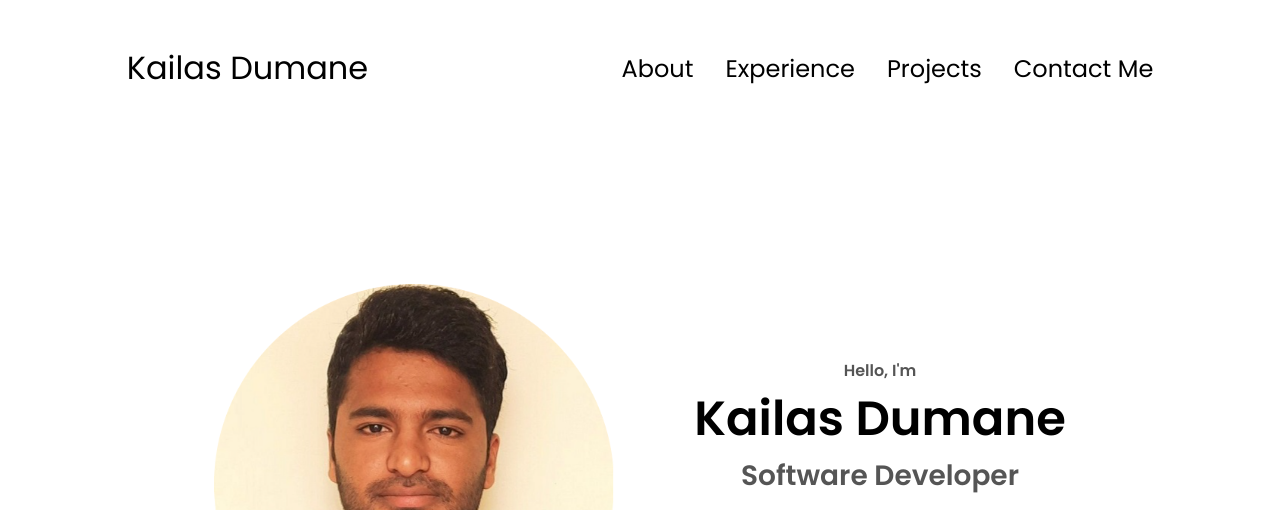
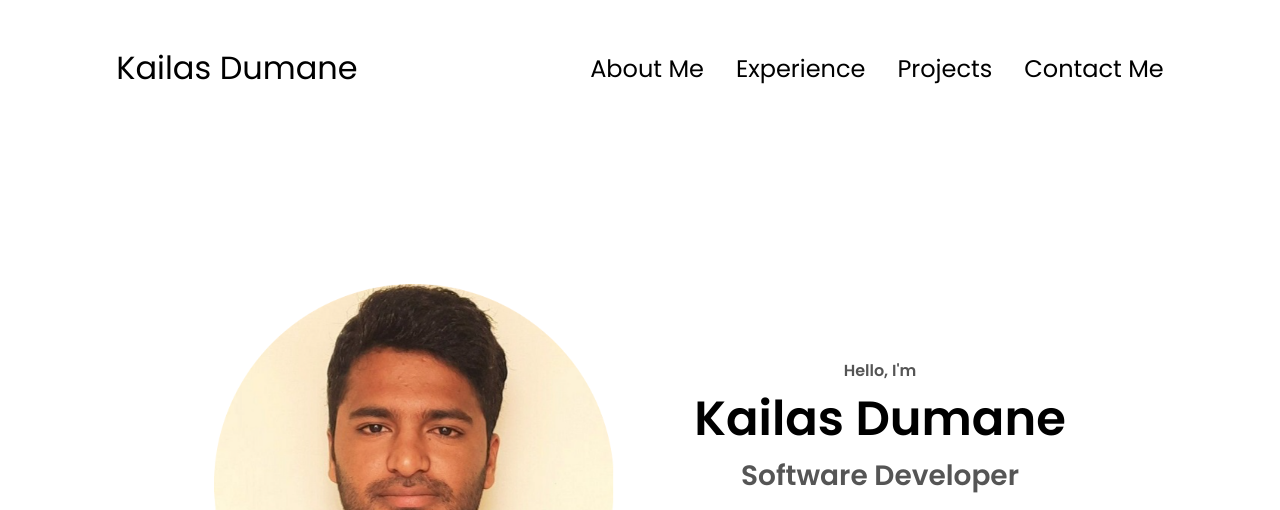
Before and after one commit to kailasdumane/Personal-Portfolio, a plain HTML site: page index.html in a window 1280 px wide. Shown: the top 510 px of the page. Drawn offline with Linux system fonts and the light colour scheme.

Commit message:
Contact changes in index.html

```diff
--- a/index.html
+++ b/index.html
@@ -13,7 +13,7 @@
       <div class="logo">Kailas Dumane</div>
       <div>
         <ul class="nav-links">
-          <li><a href="#about">About</a></li>
+          <li><a href="#about">About Me</a></li>
           <li><a href="#experience">Experience</a></li>
           <li><a href="#projects">Projects</a></li>
           <li><a href="#contact">Contact Me</a></li>
@@ -29,10 +29,10 @@
           <span></span>
         </div>
         <div class="menu-links">
-          <li><a href="#about" onclick="toggleMenu()">About</a></li>
+          <li><a href="#about" onclick="toggleMenu()">About Me</a></li>
           <li><a href="#experience" onclick="toggleMenu()">Experience</a></li>
           <li><a href="#projects" onclick="toggleMenu()">Projects</a></li>
-          <li><a href="#contact" onclick="toggleMenu()">Contact</a></li>
+          <li><a href="#contact" onclick="toggleMenu()">Contact Me</a></li>
         </div>
       </div>
     </nav>
```
